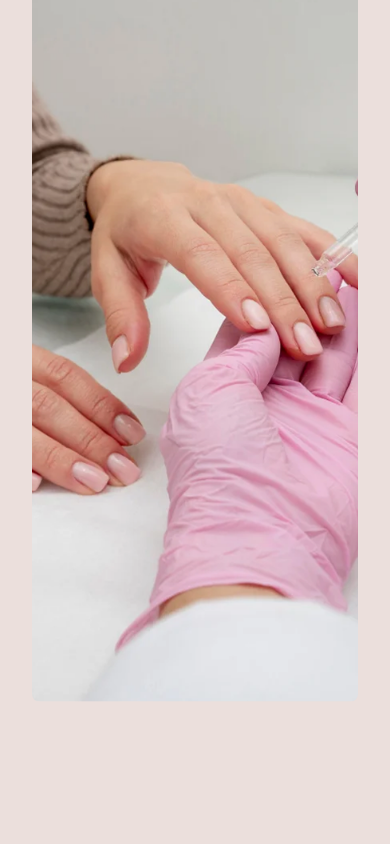
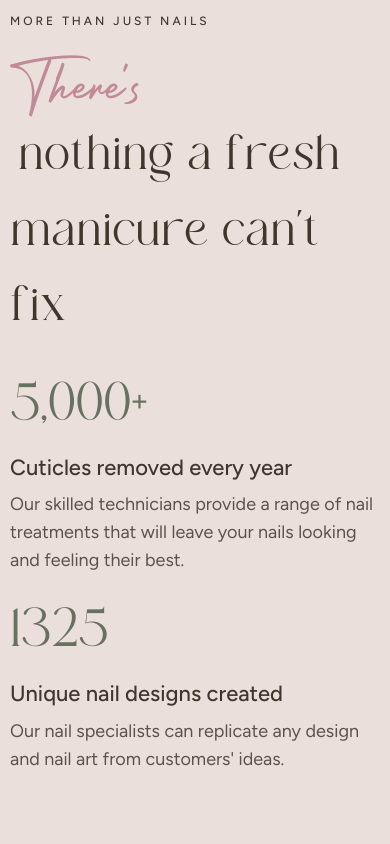
Before and after one commit to talhawebguru/la-diva-nails, a Next.js app: page / in a window 390 px wide. Shown: the part 4540-5384 px from the top of the page. Built offline with nearby package versions, Linux system fonts and the light colour scheme.

Commit message:
FreshManiCure responsive done

```diff
--- a/app/components/home/FreshManicure.jsx
+++ b/app/components/home/FreshManicure.jsx
@@ -4,10 +4,10 @@ import { motion } from "motion/react";
 import Image from "next/image";
 
 const FreshManicure = () => (
-  <section className="flex flex-col lg:flex-row items-center lg:items-start gap-12  px-8 lg:px-0 bg-[#ebdfdc]">
+  <section className="flex flex-col xl:flex-row items-center xl:items-start gap-12  bg-[#ebdfdc]">
     {/* Image Section */}
     <motion.div
-      className="w-full lg:w-[847px] h-[800px] relative rounded-lg overflow-hidden"
+      className="order-2 xl:order-1 w-full h-[500px] xl:w-[847px] xl:h-[800px] relative rounded-lg overflow-hidden"
       initial={{ opacity: 0, x: -60 }}
       whileInView={{ opacity: 1, x: 0 }}
       transition={{ duration: 0.8, ease: "easeOut" }}
@@ -18,13 +18,12 @@ const FreshManicure = () => (
         alt="Fresh Manicure"
         fill
         className="object-cover object-center"
-        priority
       />
     </motion.div>
 
     {/* Text Section */}
     <motion.div
-      className="w-full lg:w-[1073px] flex flex-col py-28 gap-8 px-8 lg:px-16"
+      className="order-1 xl:order-2 w-full lg:w-[1073px] flex flex-col py-28 gap-8 px-2.5 sm:px-8 lg:px-16"
       initial={{ opacity: 0, x: 60 }}
       whileInView={{ opacity: 1, x: 0 }}
       transition={{ duration: 0.8, ease: "easeOut" }}
@@ -35,30 +34,30 @@ const FreshManicure = () => (
         <div className="text-[#40372c] text-xs font-medium font-figtree  uppercase leading-tight tracking-[3px] mb-2">
           More than just nails
         </div>
-        <h2 className="text-[#c08a99] text-[51.13px] font-normal font-['Inter'] leading-[68px]">
+        <h2 className="text-[#c08a99] text-[50px] sm:text-[68.13px] font-normal font-betterlett leading-[68px] mt-4 inline-block">
           There's
-          <span className="block text-[#40372c] text-[64.12px] font-normal font-['Inter'] leading-[75.60px]">
+          <span className="inline-block mx-2 text-[#40372c] text-[50px] sm:text-[64px] 2xl:text-[72.12px] font-normal font-mogan leading-[75.60px] ">
             nothing a fresh
           </span>
-          <span className="block text-[#40372c] text-[63.98px] font-normal font-['Inter'] leading-[75.60px]">
+          <span className="block text-[#40372c] text-[50px] sm:text-[72.98px] font-normal font-mogan leading-[75.60px]">
             manicure can’t fix
           </span>
         </h2>
       </div>
 
       {/* Statistics */}
-      <div className="flex flex-col gap-8">
+      <div className="flex flex-col  gap-8">
         {/* Statistic 1 */}
-        <div className="flex items-start gap-4">
-          <div className="flex items-baseline">
-            <span className="text-[#66715f] text-[54px] font-normal font-['Inter'] leading-[56.70px]">
+        <div className="flex flex-wrap sm:flex-nowrap items-start gap-4">
+          <div className="flex items-baseline sm:flex-1">
+            <span className="text-[#66715f] text-[54px] font-normal font-mogan leading-[56.70px]">
               5
             </span>
-            <span className="text-[#66715f] text-[37.97px] font-normal font-['Inter'] leading-[56.70px]">
+            <span className="text-[#66715f] text-[54.97px] font-normal font-mogan leading-[56.70px]">
               ,000+
             </span>
           </div>
-          <div>
+          <div className="sm:flex-3">
             <div className="text-[#40372c] text-[22px] font-medium font-figtree  leading-[29.70px] mb-2">
               Cuticles removed every year
             </div>
@@ -70,16 +69,16 @@ const FreshManicure = () => (
         </div>
 
         {/* Statistic 2 */}
-        <div className="flex items-start gap-4">
-          <div className="flex items-baseline">
-            <span className="text-[#66715f] text-[37.44px] font-normal font-['Inter'] leading-[56.70px]">
+        <div className="flex flex-wrap sm:flex-nowrap items-start gap-4">
+          <div className="flex items-baseline sm:flex-1">
+            <span className="text-[#66715f] text-[54px] font-normal font-mogan leading-[56.70px]">
               13
             </span>
-            <span className="text-[#66715f] text-[47.14px] font-normal font-['Inter'] leading-[56.70px]">
+            <span className="text-[#66715f] text-[54px] font-normal font-mogan leading-[56.70px]">
               25
             </span>
           </div>
-          <div>
+          <div className="sm:flex-3">
             <div className="text-[#40372c] text-[22px] font-medium font-figtree  leading-[29.70px] mb-2">
               Unique nail designs created
             </div>
```
